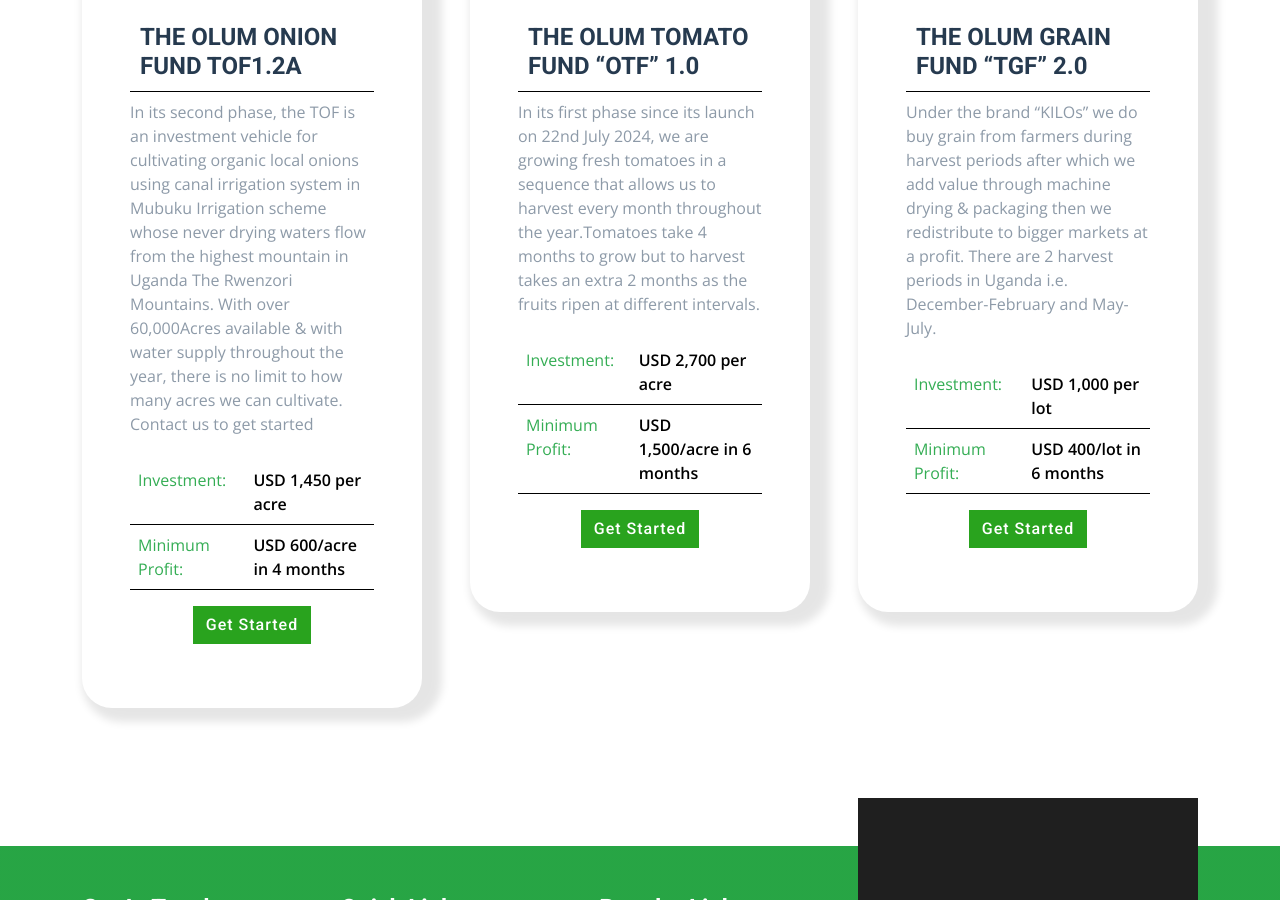
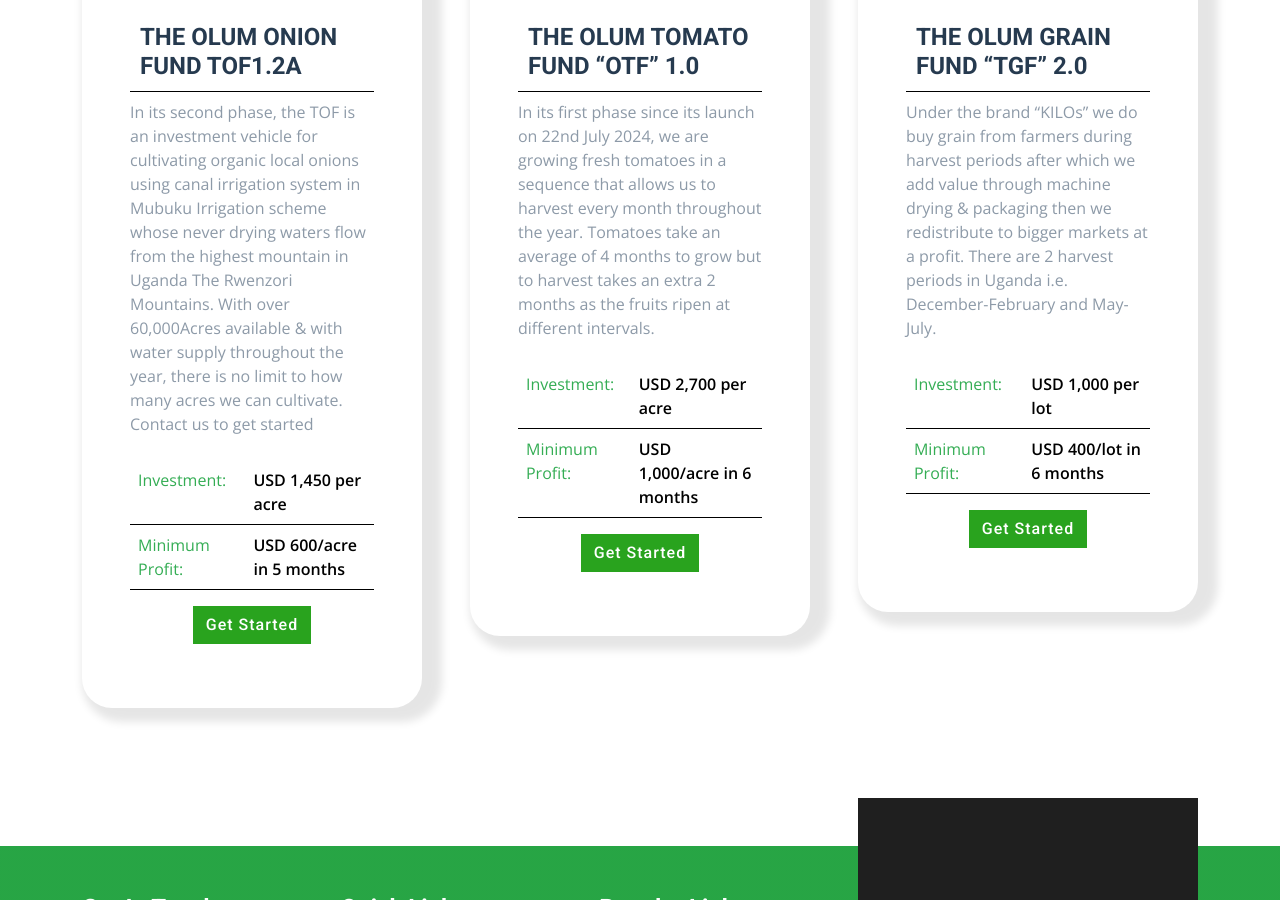
Before and after one commit to olumfarm/olumfarm2024, a plain HTML site: page service.html in a window 1280 px wide. Shown: the part 806-1706 px from the top of the page. Drawn offline with nearby package versions, Linux system fonts and the light colour scheme; some packages are replaced by stand-ins of ours; a script that the page names is missing.

Commit message:
edited prices

```diff
--- a/service.html
+++ b/service.html
@@ -165,7 +165,7 @@
                 </tr>
                 <tr>
                   <td class="text-primary">Minimum Profit:</td>
-                  <td class="fw-bold">USD 600/acre in 4 months</td>
+                  <td class="fw-bold">USD 600/acre in 5 months</td>
                 </tr>
               </table>
 
@@ -183,9 +183,9 @@
               <p class="mb-4 text-left">
                 In its first phase since its launch on 22nd July 2024, we are
                 growing fresh tomatoes in a sequence that allows us to harvest
-                every month throughout the year.Tomatoes take 4 months to grow
-                but to harvest takes an extra 2 months as the fruits ripen at
-                different intervals.
+                every month throughout the year. Tomatoes take an average of 4
+                months to grow but to harvest takes an extra 2 months as the
+                fruits ripen at different intervals.
               </p>
               <table class="table">
                 <tr>
@@ -194,7 +194,7 @@
                 </tr>
                 <tr>
                   <td class="text-primary">Minimum Profit:</td>
-                  <td class="fw-bold">USD 1,500/acre in 6 months</td>
+                  <td class="fw-bold">USD 1,000/acre in 6 months</td>
                 </tr>
               </table>
 
```
